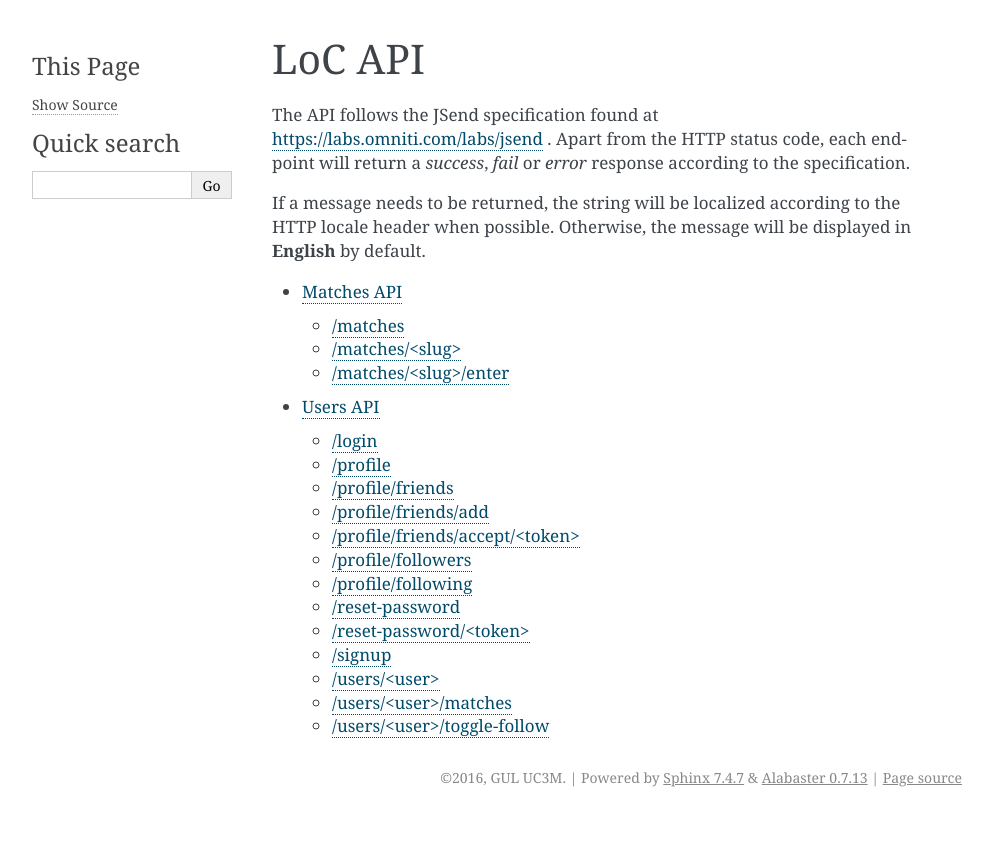
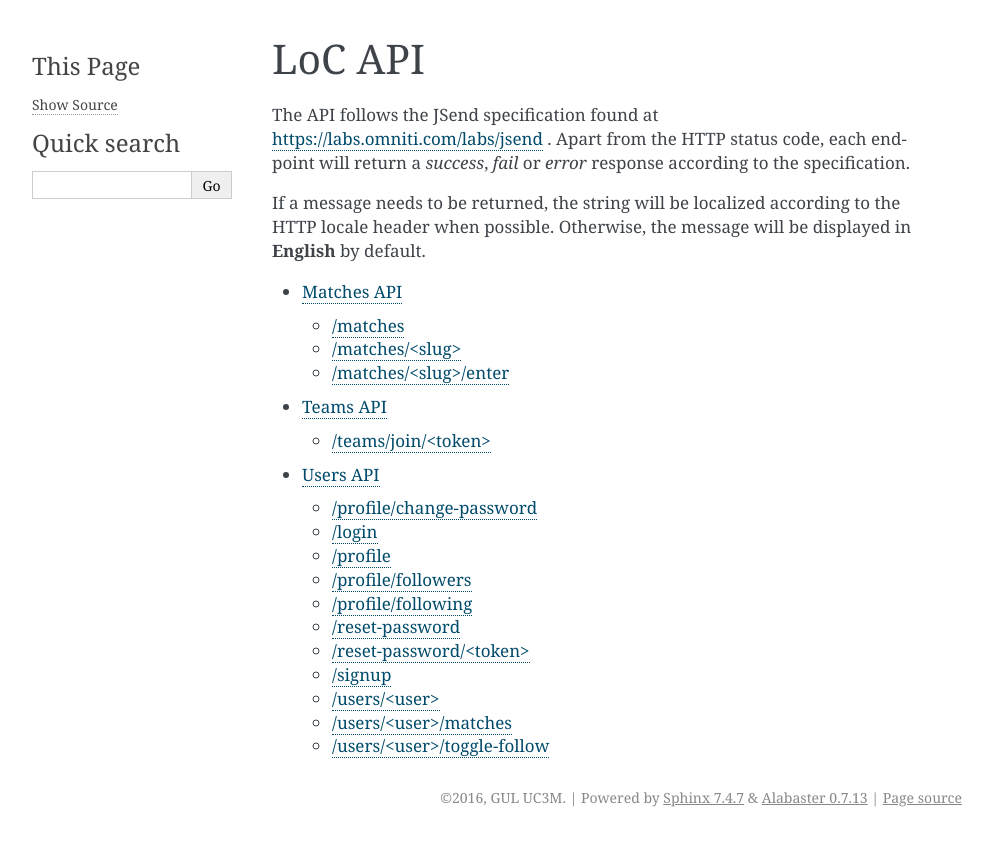
Before and after one commit to guluc3m/loc, a Sphinx documentation site: the page built from source/api/index.rst, in a window 1280 px wide. Shown: the top 846 px of the page, without its empty margins (148-1141 px from the left). Built offline with Sphinx 7.4.7, drawn with Linux system fonts in a browser that asks for light colours.

Commit message:
Reorganized code

```diff
--- a/source/api/index.rst
+++ b/source/api/index.rst
@@ -15,4 +15,5 @@ in **English** by default.
    :maxdepth: 2
 
    matches/index
+   teams/index
    users/index
--- a/source/api/matches/match_enter.rst
+++ b/source/api/matches/match_enter.rst
@@ -1,5 +1,5 @@
 /matches/<slug>/enter
-===================
+=====================
 
 .. http:post:: /matches/(string: slug)/enter
 
--- /dev/null
+++ b/source/api/teams/index.rst
@@ -0,0 +1,7 @@
+Teams API
+=========
+
+.. toctree::
+   :maxdepth: 2
+
+   join_team
--- a/source/api/users/index.rst
+++ b/source/api/users/index.rst
@@ -4,11 +4,9 @@ Users API
 .. toctree::
    :maxdepth: 2
 
+   change_password
    login
    profile
-   friends
-   friends_add
-   friends_accept
    followers
    following
    reset_password
--- a/source/api/users/user_toggle_follow.rst
+++ b/source/api/users/user_toggle_follow.rst
@@ -1,5 +1,5 @@
 /users/<user>/toggle-follow
-=====================
+===========================
 
 .. http:post:: /users/(string: username)/toggle-follow
 
--- a/source/models/submission.rst
+++ b/source/models/submission.rst
@@ -4,7 +4,7 @@ Submission
 Contains the basic information of a project submitted by one team.
 
 
-.. py:class:: Team
+.. py:class:: Submission
 
    .. py:attribute:: id
 
```
Also changed, not shown: source/api/teams/join_team.rst (added, +87 -0 lines).
